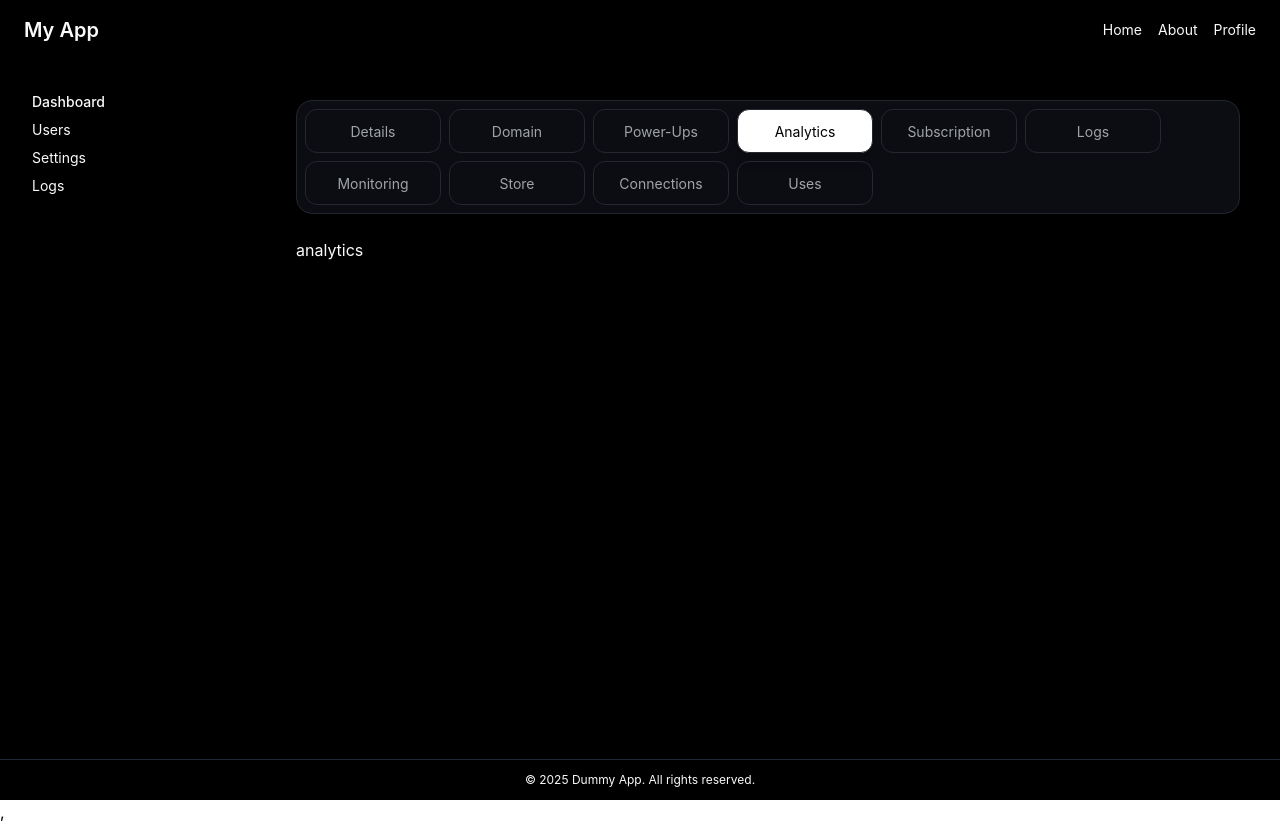
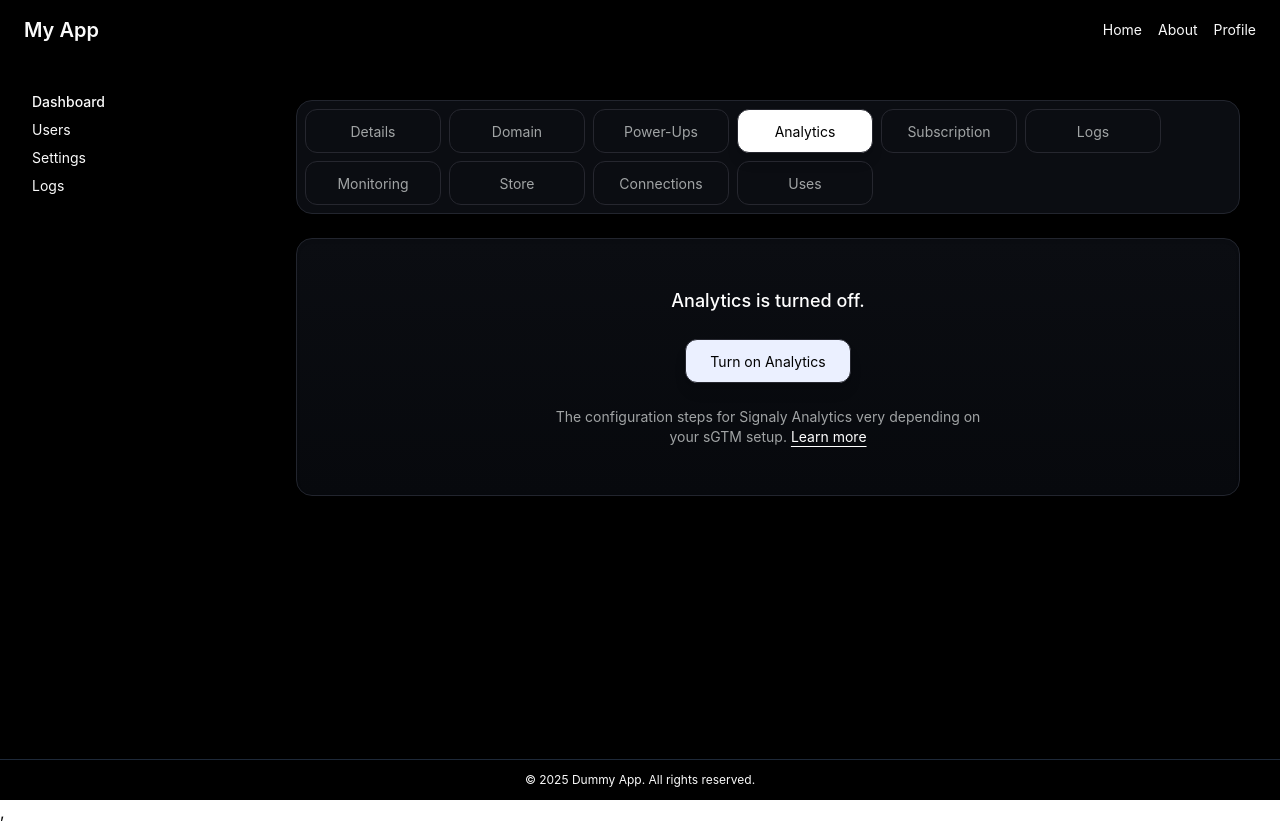
Before and after one commit to findrmeet/stape-dashboard, a React (Vite) app: page / in a window 1280 px wide. Built offline with nearby package versions, Linux system fonts and the light colour scheme.

Commit message:
analytics tab added

```diff
--- /dev/null
+++ b/src/components/AnalyticsTab.tsx
@@ -0,0 +1,24 @@
+"use client";
+
+import SecondaryButton from "./SecondaryButton";
+
+export default function AnalyticsTab() {
+  return (
+    <div className="mt-4 rounded-2xl border border-[#22252E] bg-linear-to-b from-[#0B0D12] to-[#07090D] p-12 text-center shadow-inner">
+      <h2 className="text-lg font-medium text-white">Analytics is turned off.</h2>
+
+      <div className="mt-6 flex justify-center">
+        <SecondaryButton className="h-11 cursor-pointer rounded-xl bg-[#EEF2FF] px-6 text-sm text-black shadow-lg hover:bg-white">
+          Turn on Analytics
+        </SecondaryButton>
+      </div>
+
+      <p className="mx-auto mt-6 max-w-md text-sm text-neutral-400">
+        The configuration steps for Signaly Analytics very depending on your sGTM setup.{" "}
+        <span className="cursor-pointer text-white underline underline-offset-4 hover:opacity-80">
+          Learn more
+        </span>
+      </p>
+    </div>
+  );
+}
--- a/src/components/GTMTabs.tsx
+++ b/src/components/GTMTabs.tsx
@@ -1,11 +1,8 @@
 "use client";
 
 import { useState } from "react";
-import ProfileTab from "./ProfileTab";
 import SecondaryButton from "./SecondaryButton";
-import SecurityTab from "./SecurityTab";
-import ShareTab from "./ShareTab";
-import NotificationsTab from "./NotificationsTab";
+import AnalyticsTab from "./AnalyticsTab";
 
 type TabKey =
   | "details"
@@ -69,7 +66,7 @@ export default function GTMTabs() {
         {activeTab === "details" && <div>...</div>}
         {activeTab === "domain" && <div>...</div>}
         {activeTab === "powerups" && <div>...</div>}
-        {activeTab === "analytics" && <div>analytics</div>}
+        {activeTab === "analytics" && <AnalyticsTab />}
         {activeTab === "subscription" && <div>Subscription Content</div>}
         {activeTab === "logs" && <div>Logs Content</div>}
         {activeTab === "monitoring" && <div>Monitoring Content</div>}
```
